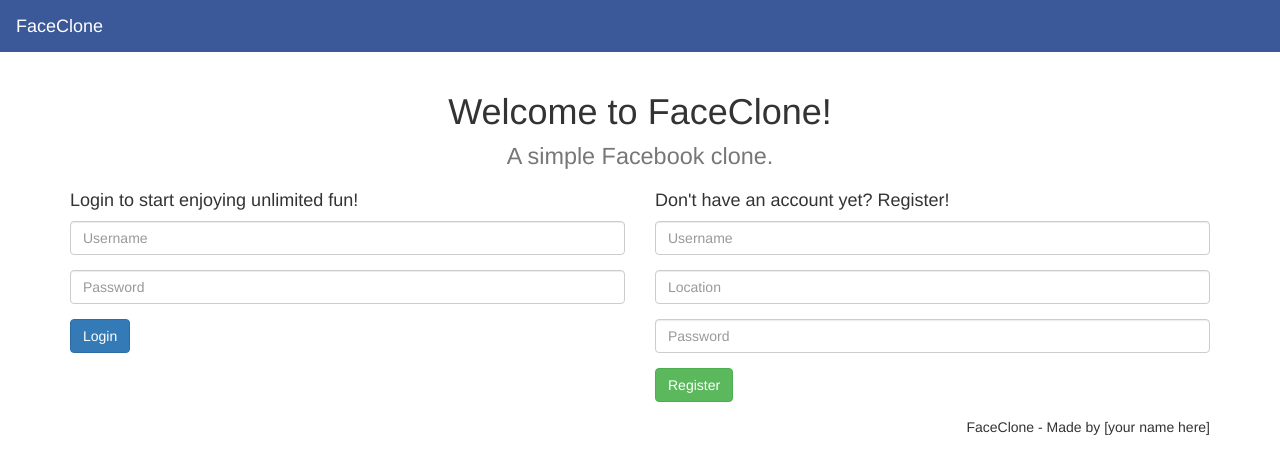
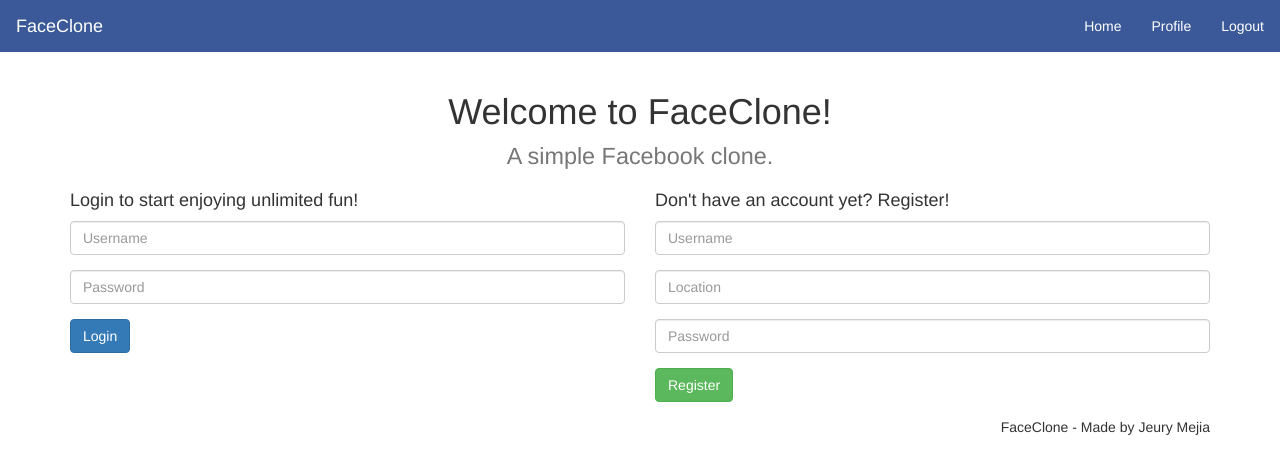
Before and after one commit to jeury301/facebook-clone, a PHP site: page / in a window 1280 px wide. Shown: the top 474 px of the page. Run offline with PHP 8.4, Linux system fonts and the light colour scheme.

Commit message:
Create partials: footer, header. Apply partials to home, profile and index templates

```diff
--- /dev/null
+++ b/footer.php
@@ -0,0 +1,12 @@
+    <!-- footer -->
+    <footer class="container text-center">
+        <ul class="nav nav-pill pull-right">
+            <li>FaceClone - Made by Jeury Mejia</li>
+        </ul>
+    </footer>
+    <!-- ./footer -->
+
+    <script type="text/javascript" src="js/bootstrap.js"></script>
+    <script type="text/javascript" src="js/script.js"></script>
+</body>
+</html>
--- /dev/null
+++ b/header.php
@@ -0,0 +1,23 @@
+<!-- Header -->
+<!DOCTYPE html>
+<html>
+<head>
+    <title>FaceClone</title>
+    <link rel="stylesheet" type="text/css" href="css/bootstrap.min.css">
+    <link rel="stylesheet" type="text/css" href="css/style.css">
+</head>
+<body>
+    <!-- nav -->
+    <nav class="navbar navbar-default">
+        <div class="container-fluid">
+            <div class="navbar-header">
+                <a class="navbar-brand" href="index.php">FaceClone</a>
+            </div>
+            <ul class="nav navbar-nav navbar-right">
+                <li><a href="home.php">Home</a></li>
+                <li><a href="profile.php">Profile</a></li>
+                <li><a href="#">Logout</a>
+            </ul>
+        </div>
+    </nav>
+    <!-- ./nav -->
--- a/index.php
+++ b/index.php
@@ -1,22 +1,4 @@
-<!DOCTYPE html>
-<html>
-<head>
-  <title>FaceClone</title>
-
-  <link rel="stylesheet" type="text/css" href="css/bootstrap.min.css">
-  <link rel="stylesheet" type="text/css" href="css/style.css">
-</head>
-<body>
-  <!-- nav -->
-  <nav class="navbar navbar-default">
-    <div class="container-fluid">
-      <div class="navbar-header">
-        <a class="navbar-brand" href="index.html">FaceClone</a>
-      </div>
-    </div>
-  </nav>
-  <!-- ./nav -->
-
+<?php include "header.php" ?>
   <!-- main -->
   <main class="container">
   <h1 class="text-center">Welcome to FaceClone! <br><small>A simple Facebook clone.</small></h1>
@@ -67,15 +49,4 @@
     </div>
   </main>
   <!-- ./main -->
-
-  <!-- footer -->
-  <footer class="container text-center">
-    <ul class="nav nav-pills pull-right">
-      <li>FaceClone - Made by [your name here]</li>
-    </ul>
-  </footer>
-  <!-- ./footer -->
-  <script type="text/javascript" src="js/bootstrap.min.js"></script>
-  <script type="text/javascript" src="js/script.js"></script>
-</body>
-</html>
+<?php include "footer.php" ?>
```
Also changed, not shown: home.php (+2 -36 lines), profile.php (+2 -36 lines).
